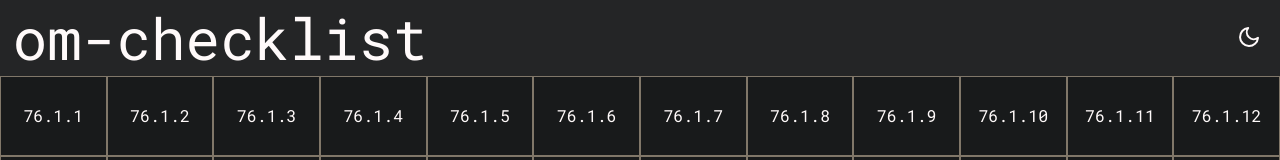
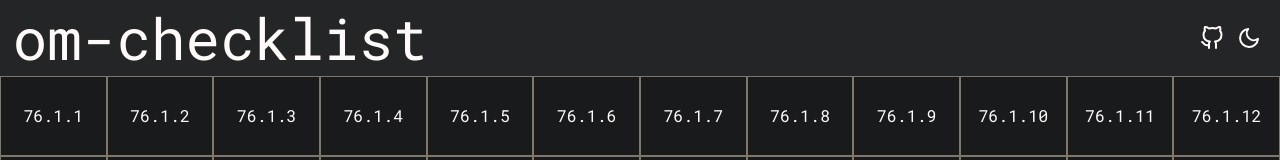
Before and after one commit to Hostek/om-checklist, a SvelteKit app: page / in a window 1280 px wide. Shown: the top 160 px of the page. Built offline with nearby package versions, Linux system fonts and the light colour scheme.

Commit message:
add github icon and github link

```diff
--- /dev/null
+++ b/src/components/icons/GithubIcon.svelte
@@ -0,0 +1,14 @@
+<!-- https://github.com/feathericons/feather -->
+<svg
+    xmlns="http://www.w3.org/2000/svg"
+    width="24"
+    height="24"
+    fill="none"
+    stroke="currentColor"
+    stroke-linecap="round"
+    stroke-linejoin="round"
+    stroke-width="2"
+    ><path
+        d="M9 19c-5 1.5-5-2.5-7-3m14 6v-3.9a3.4 3.4 0 0 0-1-2.6c3.2-.3 6.5-1.5 6.5-7A5.4 5.4 0 0 0 20 4.8 5 5 0 0 0 20 1s-1.3-.3-4 1.5a13.4 13.4 0 0 0-7 0C6.3.6 5 1 5 1a5 5 0 0 0 0 3.8 5.4 5.4 0 0 0-1.5 3.7c0 5.5 3.3 6.7 6.4 7a3.4 3.4 0 0 0-.9 2.6V22"
+    /></svg
+>
--- a/src/routes/+page.svelte
+++ b/src/routes/+page.svelte
@@ -2,12 +2,22 @@
     import { checklistOM } from "$lib/stores/checklist"
     import { theme } from "$lib/stores/theme"
     import Box from "../components/Box.svelte"
+    import GithubIcon from "../components/icons/GithubIcon.svelte"
     import MoonIcon from "../components/icons/MoonIcon.svelte"
     import SunIcon from "../components/icons/SunIcon.svelte"
 </script>
 
 <header data-theme={$theme} class="roboto-font">
     <div class="title">om-checklist</div>
+    <div class="btne">
+        <a
+            aria-label="Github"
+            href="https://github.com/Hostek/om-checklist"
+            target="_blank"
+            rel="noopener"
+        >
+            <GithubIcon />
+        </a>
         <button
             aria-label="Toggle Theme"
             on:click={() => {
@@ -24,6 +34,7 @@
                 <SunIcon />
             {/if}
         </button>
+    </div>
 </header>
 
 <main class="content roboto-font">
@@ -57,12 +68,22 @@
             font-size: 4.5vw;
         }
 
+        .btne {
+            display: flex;
+
+            a,
             button {
+                @include padding-x(0.51vw);
                 outline: none;
                 border: none;
                 background-color: var(--local-bg-color);
                 color: inherit;
                 cursor: pointer;
+
+                display: flex;
+                align-items: center;
+                justify-content: center;
+            }
         }
     }
 
```
Lines whose indentation alone changed are shown as unchanged.
